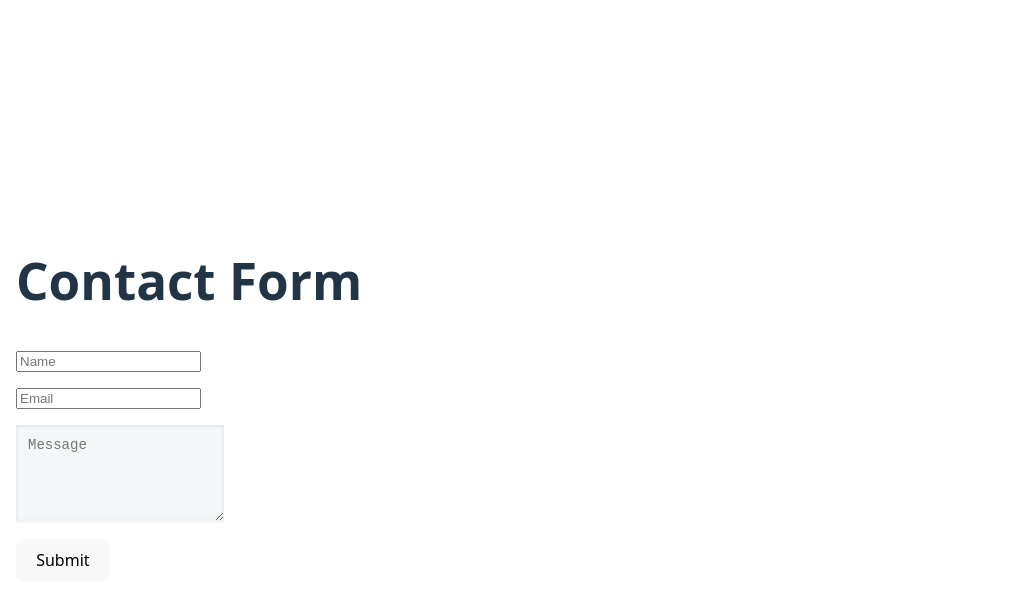
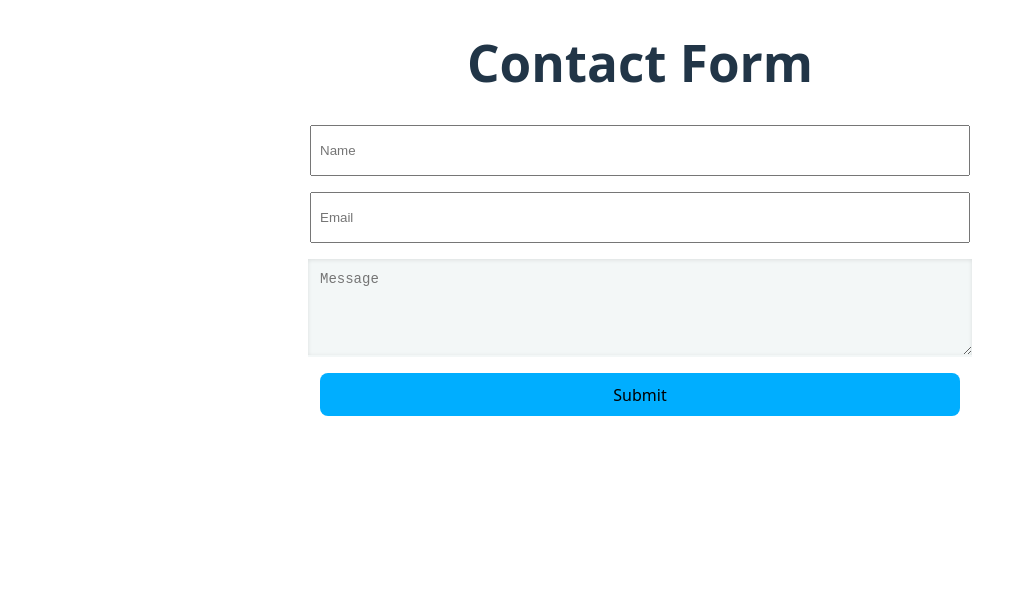
Before and after one commit to bye-shuvo/Contact-from, a React (Vite) app: page / in a window 1280 px wide. Shown: the top 604 px of the page, without its empty margins (0-1019 px from the left). Built offline with nearby package versions, Linux system fonts and the light colour scheme.

Commit message:
Updated the CSS for the web page

```diff
--- a/src/App.css
+++ b/src/App.css
@@ -1,18 +1,27 @@
 .App {
   display: flex;
   flex-direction: column;
-  padding: 1rem;
-  gap: 0.5rem;
+  align-items: center;
+  height: 100vh;
+  width: 100vw;
+  overflow:hidden;
 }
 form{
   display: flex;
   flex-direction: column;
-  align-items: flex-start;
+  align-items: center;
   gap: 16px;
+  width: 50%;
+}
+
+input{
+  width: 100%;
+  padding: 1rem 0.5rem 1rem 0.5rem;
 }
 
 textarea {
   box-shadow: inset 0 1px 4px rgba(0, 0, 0, 0.1), 0 0 0 transparent;
+  width: 100%;
   border: 0;
   border-radius: 0;
   background-color: #f3f7f7;
@@ -24,3 +33,8 @@ textarea {
   border-bottom: 2px solid transparent;
   transition: border-bottom 0.1s ease-in-out;
 }
+
+button{
+  width: 100%;
+  background: rgb(0, 174, 255);
+}
```
